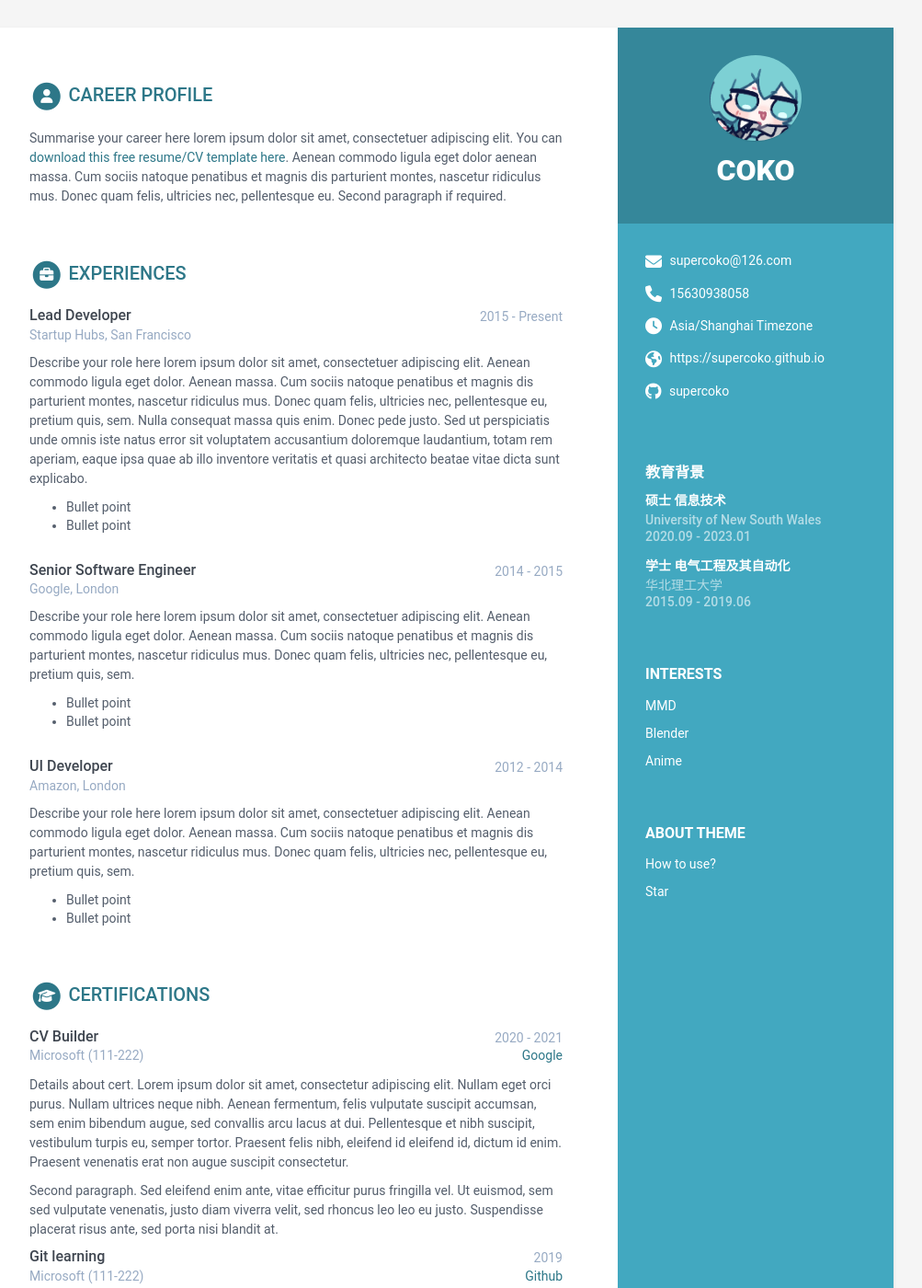
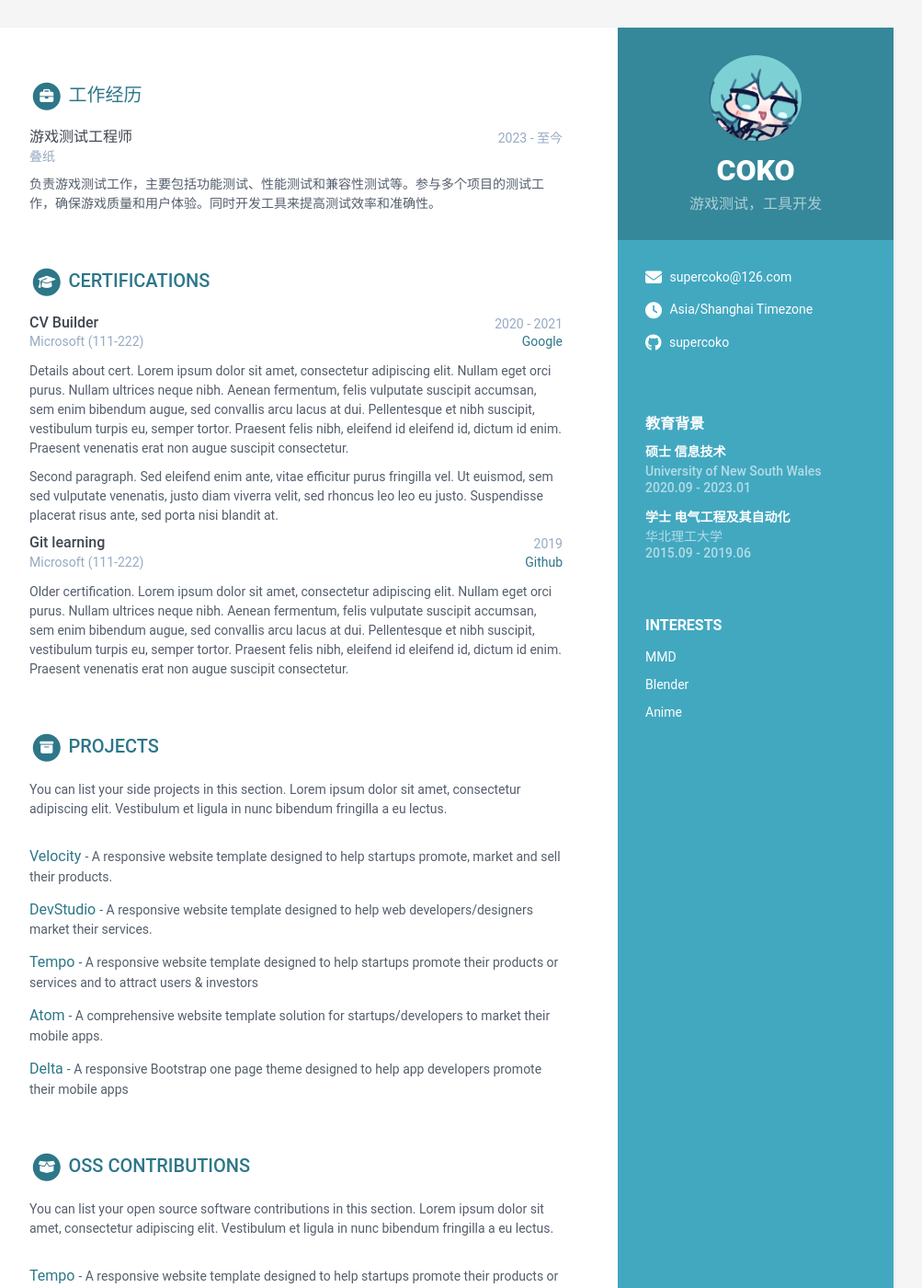
Before and after one commit to supercoko/Resume, a Jekyll site: the page built from index.html, in a window 1280 px wide and 1400 px high. Shown: the whole window at 92% size, without its empty margins (168-1171 px from the left). Built offline with Jekyll 4.4.1, drawn with Linux system fonts in a browser that asks for light colours; some of the changed text lies outside the part shown.

Commit message:
更新信息

```diff
--- a/_data/data.yml
+++ b/_data/data.yml
@@ -4,20 +4,20 @@
 
 sidebar:
   position: right # position of the sidebar : left or right
-  about: True # set to False or comment line if you want to remove the "how to use?" in the sidebar
+  about: False # set to False or comment line if you want to remove the "how to use?" in the sidebar
   education: True # set to False if you want education in main section instead of in sidebar
 
   # Profile information
   name: COKO
-  tagline:
+  tagline: 游戏测试，工具开发
   avatar: miku.png #place a 100x100 picture inside /assets/images/ folder and provide the name of the file below
 
   # Sidebar links
   email: supercoko@126.com
-  phone: 15630938058
+  微信: wslsp233
   timezone: Asia/Shanghai # Enter your timezone, e.g., America/Havana, Africa/Casablanca, America/North_Dakota/Center
   citizenship:
-  website: https://supercoko.github.io # Include the full website URL, including "http://" or "https://".
+  website: # Include the full website URL, including "http://" or "https://".
   # linkedin: alandoe
   # xing: alandoe
   github: supercoko
@@ -61,15 +61,15 @@ sidebar:
       link:
 
 
-career-profile:
-  title: Career Profile
-  summary: |
-    Summarise your career here lorem ipsum dolor sit amet, consectetuer
-    adipiscing elit. You can [download this free resume/CV template here]().
-    Aenean commodo ligula eget dolor aenean massa. Cum sociis natoque
-    penatibus et magnis dis parturient montes, nascetur ridiculus mus.
-    Donec quam felis, ultricies nec, pellentesque eu.
-    Second paragraph if required.
+# career-profile:
+#   title: 职业概况
+#   summary: |
+#     Summarise your career here lorem ipsum dolor sit amet, consectetuer
+#     adipiscing elit. You can [download this free resume/CV template here]().
+#     Aenean commodo ligula eget dolor aenean massa. Cum sociis natoque
+#     penatibus et magnis dis parturient montes, nascetur ridiculus mus.
+#     Donec quam felis, ultricies nec, pellentesque eu.
+#     Second paragraph if required.
 education:
   title: 教育背景
   info:
@@ -97,45 +97,14 @@ education:
         - Bullet point
 
 experiences:
-  title: Experiences
+  title: 工作经历
   info:
-  - role: Lead Developer
-    time: 2015 - Present
-    company: Startup Hubs, San Francisco
+  - role: 游戏测试工程师
+    time: 2023 - 至今
+    company: 叠纸
     details: |
-      Describe your role here lorem ipsum dolor sit amet, consectetuer
-      adipiscing elit. Aenean commodo ligula eget dolor. Aenean massa.
-      Cum sociis natoque penatibus et magnis dis parturient montes,
-      nascetur ridiculus mus. Donec quam felis, ultricies nec,
-      pellentesque eu, pretium quis, sem. Nulla consequat massa quis
-      enim. Donec pede justo. Sed ut perspiciatis unde omnis iste natus
-      error sit voluptatem accusantium doloremque laudantium, totam rem
-      aperiam, eaque ipsa quae ab illo inventore veritatis et quasi
-      architecto beatae vitae dicta sunt explicabo.
-        - Bullet point
-        - Bullet point
-  - role: Senior Software Engineer
-    time: 2014 - 2015
-    company: Google, London
-    details: |
-      Describe your role here lorem ipsum dolor sit amet, consectetuer
-      adipiscing elit. Aenean commodo ligula eget dolor. Aenean massa.
-      Cum sociis natoque penatibus et magnis dis parturient montes,
-      nascetur ridiculus mus. Donec quam felis, ultricies nec,
-      pellentesque eu, pretium quis, sem.
-        - Bullet point
-        - Bullet point
-  - role: UI Developer
-    time: 2012 - 2014
-    company: Amazon, London
-    details: |
-      Describe your role here lorem ipsum dolor sit amet, consectetuer
-      adipiscing elit. Aenean commodo ligula eget dolor. Aenean massa.
-      Cum sociis natoque penatibus et magnis dis parturient montes,
-      nascetur ridiculus mus. Donec quam felis, ultricies nec,
-      pellentesque eu, pretium quis, sem.
-        - Bullet point
-        - Bullet point
+      负责游戏测试工作，主要包括功能测试、性能测试和兼容性测试等。参与多个项目的测试工作，确保游戏质量和用户体验。同时开发工具来提高测试效率和准确性。
+
 
 certifications:
   title: Certifications
@@ -281,6 +250,3 @@ skills:
 
   - name: Sketch & Photoshop
     level: 60%
-
-footer: >
-  Designed with <i class="fas fa-heart"></i> by <a href="http://themes.3rdwavemedia.com" target="_blank" rel="nofollow">Xiaoying Riley</a>
```
